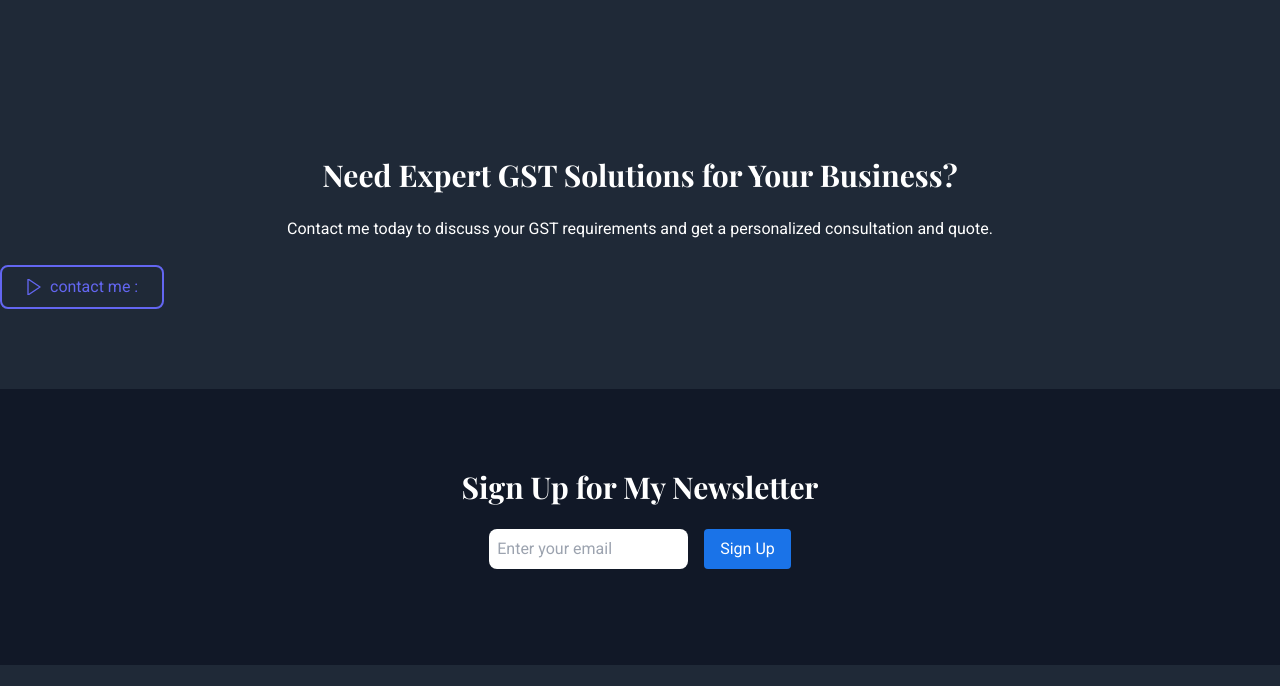
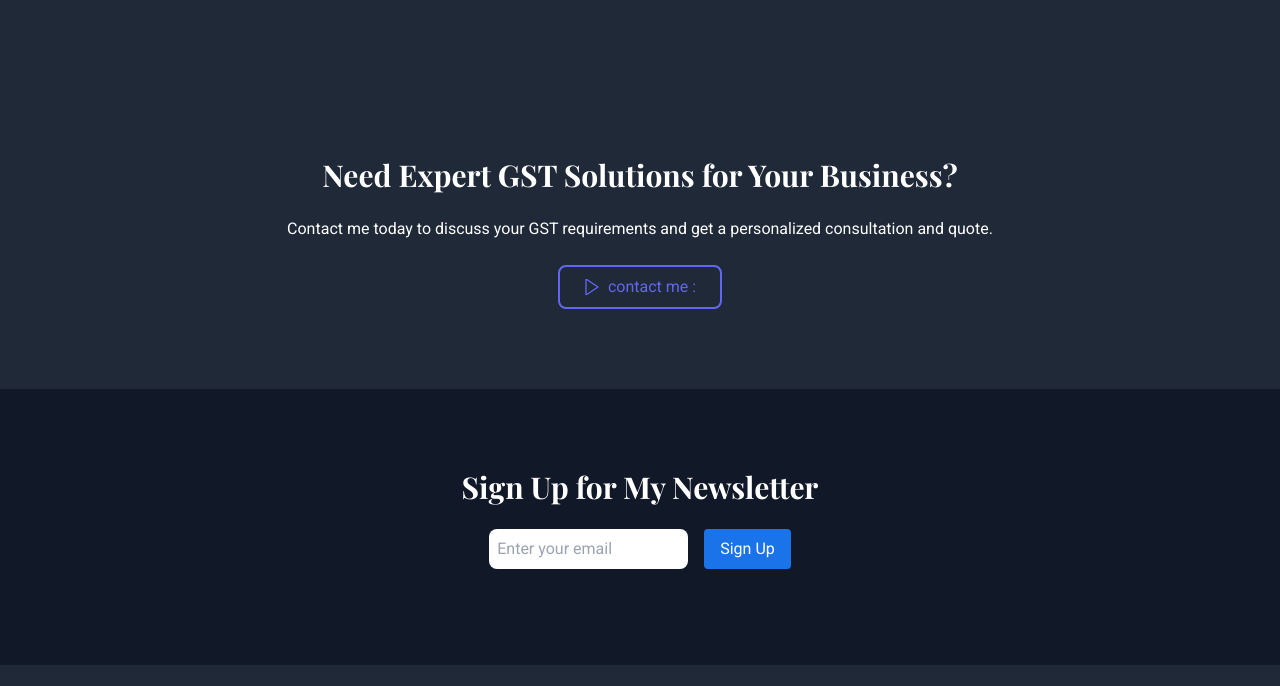
Before and after one commit to digambarsing/GST, a website: page about.html in a window 1280 px wide. Shown: the part 2151-2837 px from the top of the page. Drawn offline with nearby package versions, Linux system fonts and the light colour scheme.

Commit message:
Update about.html

```diff
--- a/about.html
+++ b/about.html
@@ -260,6 +260,7 @@
     <p class="text-white mb-6">
       Contact me today to discuss your GST requirements and get a personalized consultation and quote.
     </p>
+    <div class="flex justify-center">
       <a href="tel:+919896069103">
         <button class="border-2 border-indigo-500 text-indigo-500 hover:bg-indigo-500 hover:text-white px-6 py-2 rounded-lg flex items-center">
           <svg xmlns="http://www.w3.org/2000/svg" class="mr-2 h-4 w-4" viewBox="0 0 24 24" fill="none" stroke="currentColor" stroke-width="2">
@@ -269,7 +270,9 @@
         </button>
       </a>
     </div>
+  </div>
 </section>
+
 
 
 
```
Lines whose indentation alone changed are shown as unchanged.
